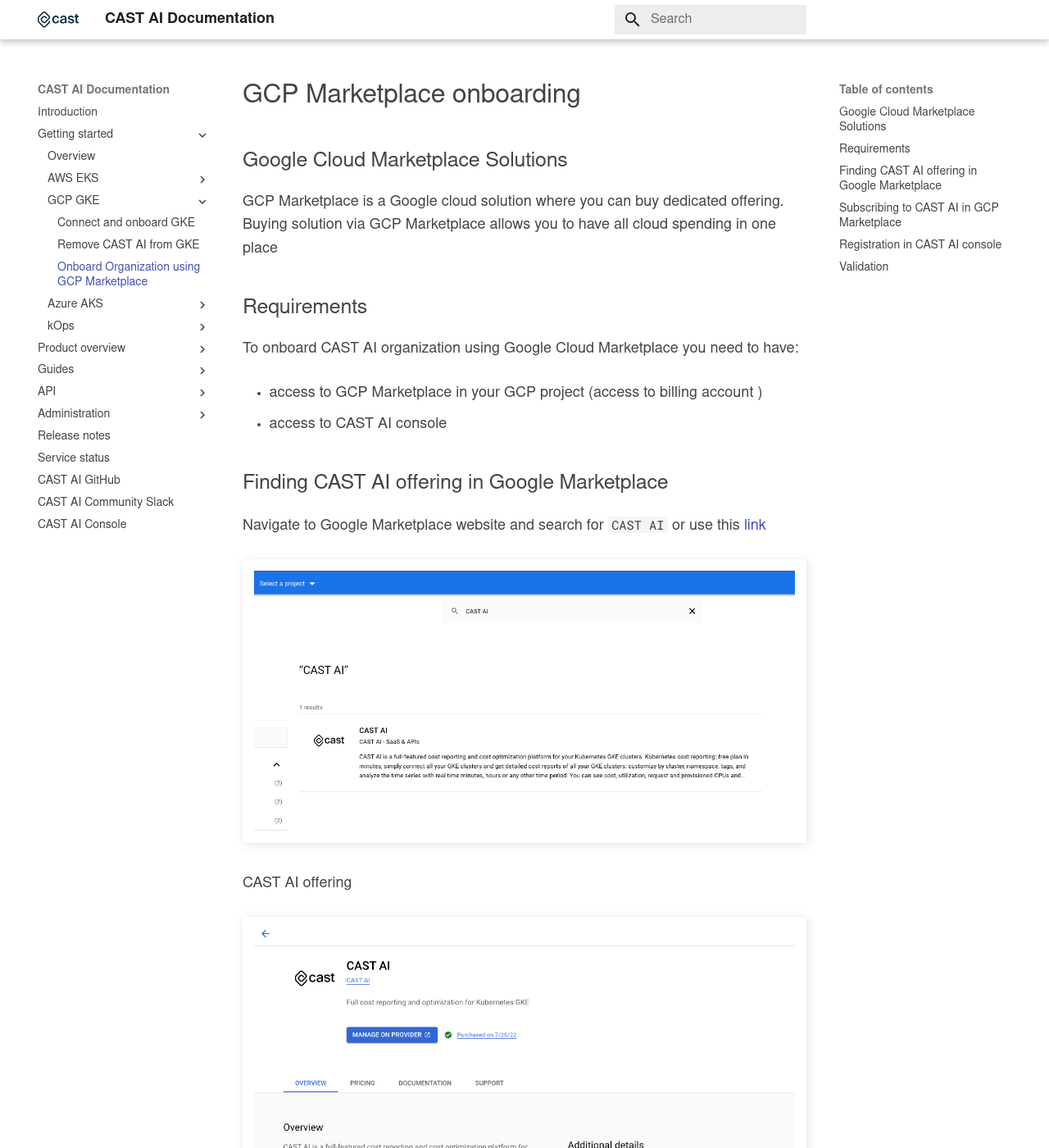
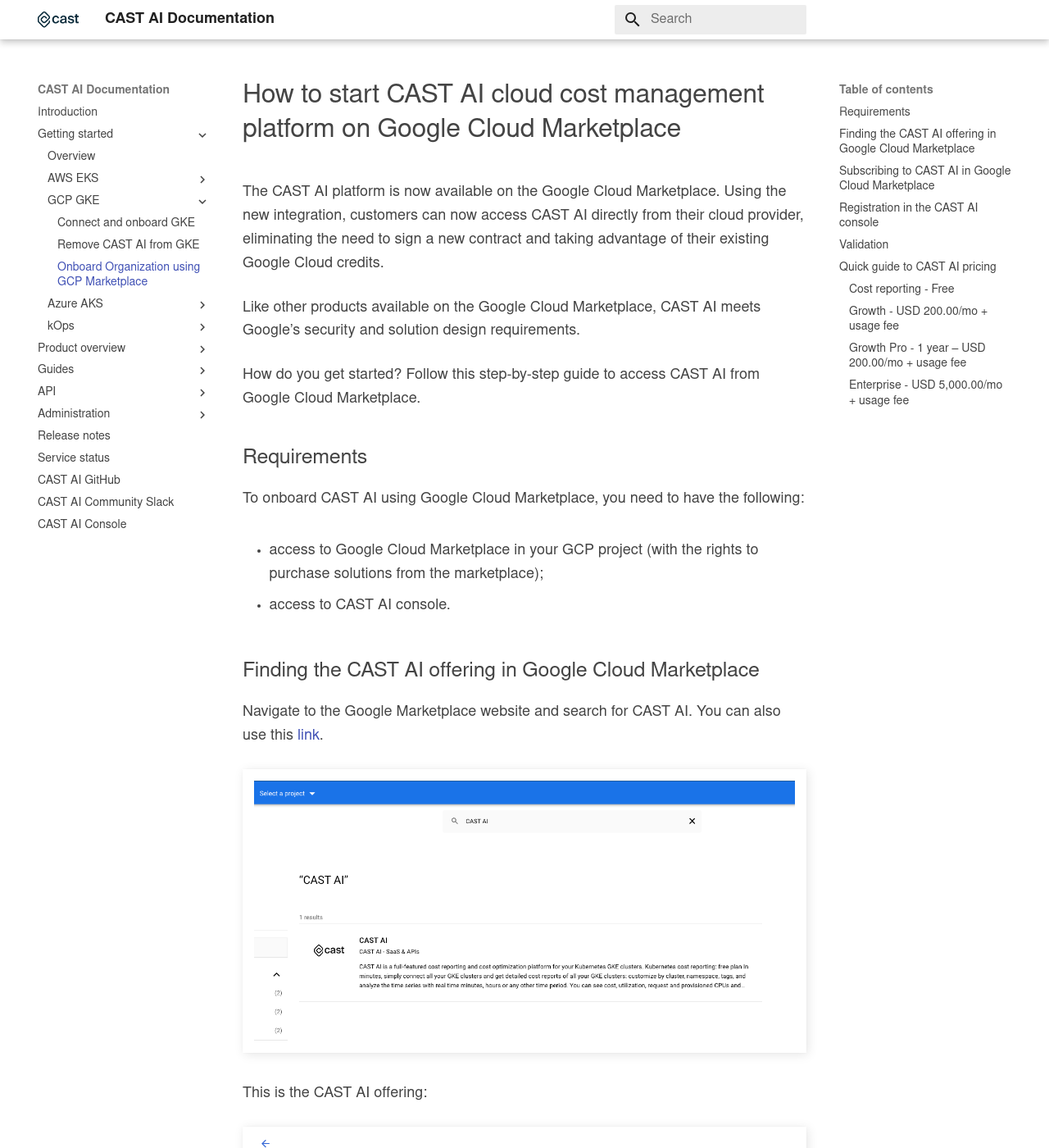
Before and after one commit to castai/docs, an MkDocs documentation site: the page built from docs/getting-started/gke/gcp-marketplace-onboarding.md, in a window 1280 px wide and 1400 px high. Shown: the whole window at 82% size. Built offline with MkDocs 1.6.1 and Material for MkDocs 9.7.7, drawn with Linux system fonts in a browser that asks for light colours; some web fonts are replaced; some of the changed text lies outside the part shown.

Commit message:
update gcp-marketplace-onboarding.md (#233)
* Update gcp-marketplace-onboarding.md

* Update gcp-marketplace-onboarding.md

* Update gcp-marketplace-onboarding.md

* Update gcp-marketplace-onboarding.md

* Update gcp-marketplace-onboarding.md

Co-authored-by: Marius Jurkstas <83596450+mjur-cast@users.noreply.github.com>

```diff
--- a/docs/getting-started/gke/gcp-marketplace-onboarding.md
+++ b/docs/getting-started/gke/gcp-marketplace-onboarding.md
@@ -2,57 +2,80 @@
 description: Learn how to connect your organization to CAST AI using GCP Marketplace
 ---
 
-# GCP Marketplace onboarding
+# How to start CAST AI cloud cost management platform on Google Cloud Marketplace
 
-## Google Cloud Marketplace Solutions
+The CAST AI platform is now available on the Google Cloud Marketplace. Using the new integration, customers can now access CAST AI directly from their cloud provider, eliminating the need to sign a new contract and taking advantage of their existing Google Cloud credits.
 
-GCP Marketplace is a Google cloud solution where you can buy dedicated offering. Buying solution via GCP Marketplace allows you to have all cloud spending in one place
+Like other products available on the Google Cloud Marketplace, CAST AI meets Google’s security and solution design requirements.
+
+How do you get started? Follow this step-by-step guide to access CAST AI from Google Cloud Marketplace.
 
 ## Requirements
 
-To onboard CAST AI organization using Google Cloud Marketplace you need to have:
+To onboard CAST AI using Google Cloud Marketplace, you need to have the following:
 
-* access to GCP Marketplace in your GCP project (access to billing account )
-* access to CAST AI console
+* access to Google Cloud Marketplace in your GCP project (with the rights to purchase solutions from the marketplace);
 
-## Finding CAST AI offering in Google Marketplace
+* access to CAST AI console.
 
-Navigate to Google Marketplace website and search for `CAST AI` or use this [link](https://console.cloud.google.com/marketplace/product/castai-public/cast-ai?)
+## Finding the CAST AI offering in Google Cloud Marketplace
+
+Navigate to the Google Marketplace website and search for CAST AI. You can also use this [link](https://console.cloud.google.com/marketplace/product/castai-public/cast-ai?).
 
 ![img.png](../screenshots/gcp-marketplace-1.png)
 
-CAST AI offering
+This is the CAST AI offering:
 
 ![img.png](../screenshots/gcp-marketplace-2.png)
 
-## Subscribing to CAST AI in GCP Marketplace
+## Subscribing to CAST AI in Google Cloud Marketplace
 
-Click **SELECT**  to chose your plan
+Choose your plan and click SELECT.
 
 ![img.png](../screenshots/gcp-marketplace-3.png)
 
-Agree to term of service and Subscribe (before doing this please make sure your browser accepts popups from Google Marketplace page)
+Agree to our terms of service and Subscribe. Before doing so, please make sure that your browser accepts popups from the Google Cloud Marketplace site.
 
 ![img.png](../screenshots/gcp-marketplace-4.png)
 
-## Registration in CAST AI console
+## Registration in the CAST AI console
 
-The next step is registration inside CAST AI console page. You need click **Register with CAST AI**
+The next step is registration inside CAST AI console page. You need click **Register with CAST AI**.
 
 ![img.png](../screenshots/gcp-marketplace-5.png)
 
-After which you should be redirected to CAST AI console where **you need to log in** to organization for which Google Marketplace subscription should be assigned.
+After that, you should be redirected to the CAST AI console, where you need to log in to the organization to which the Google Marketplace subscription is assigned.
 
-Normal CAST AI log in screen
+Normal CAST AI login screen:
 
 ![img.png](../screenshots/gcp-marketplace-7.png)
 
-Cluster view after successful log in
+Cluster view after successful login:
 
 ![img.png](../screenshots/gcp-marketplace-8.png)
 
 ## Validation
 
-After all of above steps will be completed your CAST AI subscription should be in active state.
+After completing all of the steps above, your CAST AI subscription should be in an active state.
 
 ![img_2.png](../screenshots/gcp-marketplace-6.png)
+
+## Quick guide to CAST AI pricing
+
+Users can choose from four different pricing plans on Google Cloud Marketplace: Cost reporting (free of charge and great to get started), Growth, Growth Pro, and Enterprise.
+
+### Cost reporting - Free
+
+This is a free plan that lasts 1 month. It gives you real-time cost monitoring and reporting features, covering both current and historical cost data. You also get cost optimization recommendations to implement manually.
+
+### Growth - USD 200.00/mo + usage fee
+
+This plan gives you access to cost monitoring and automated cost optimization powered by features such as automated [rebalancing](https://docs.cast.ai/product-overview/rebalancing/), real-time [autoscaling](https://docs.cast.ai/product-overview/autoscaler/), and [spot instance automation](https://docs.cast.ai/guides/spot/) with fallback. There’s a limit on cluster number and CPU.
+
+### Growth Pro - 1 year – USD 200.00/mo + usage fee
+
+This plan gives you all the features of the Growth plan without any limits around cluster number. There is a limit on CPUs.
+
+### Enterprise - USD 5,000.00/mo + usage fee
+
+You get all of the cost monitoring and automated cost optimization features with no limits, with Platinum 24/7 support.We provide custom offers where monthly fee and tiered based pricing are subject to negotiation.
```
